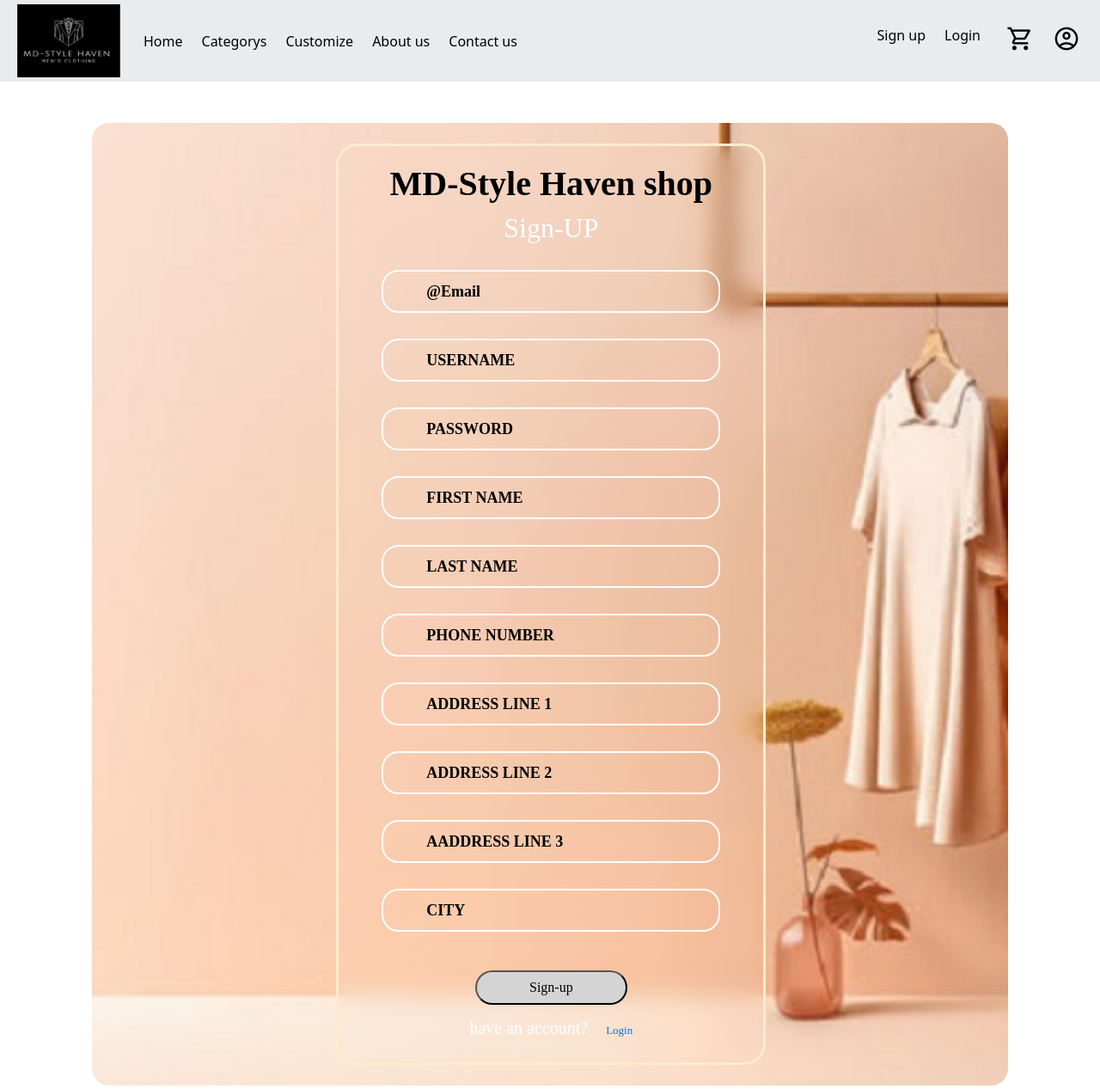
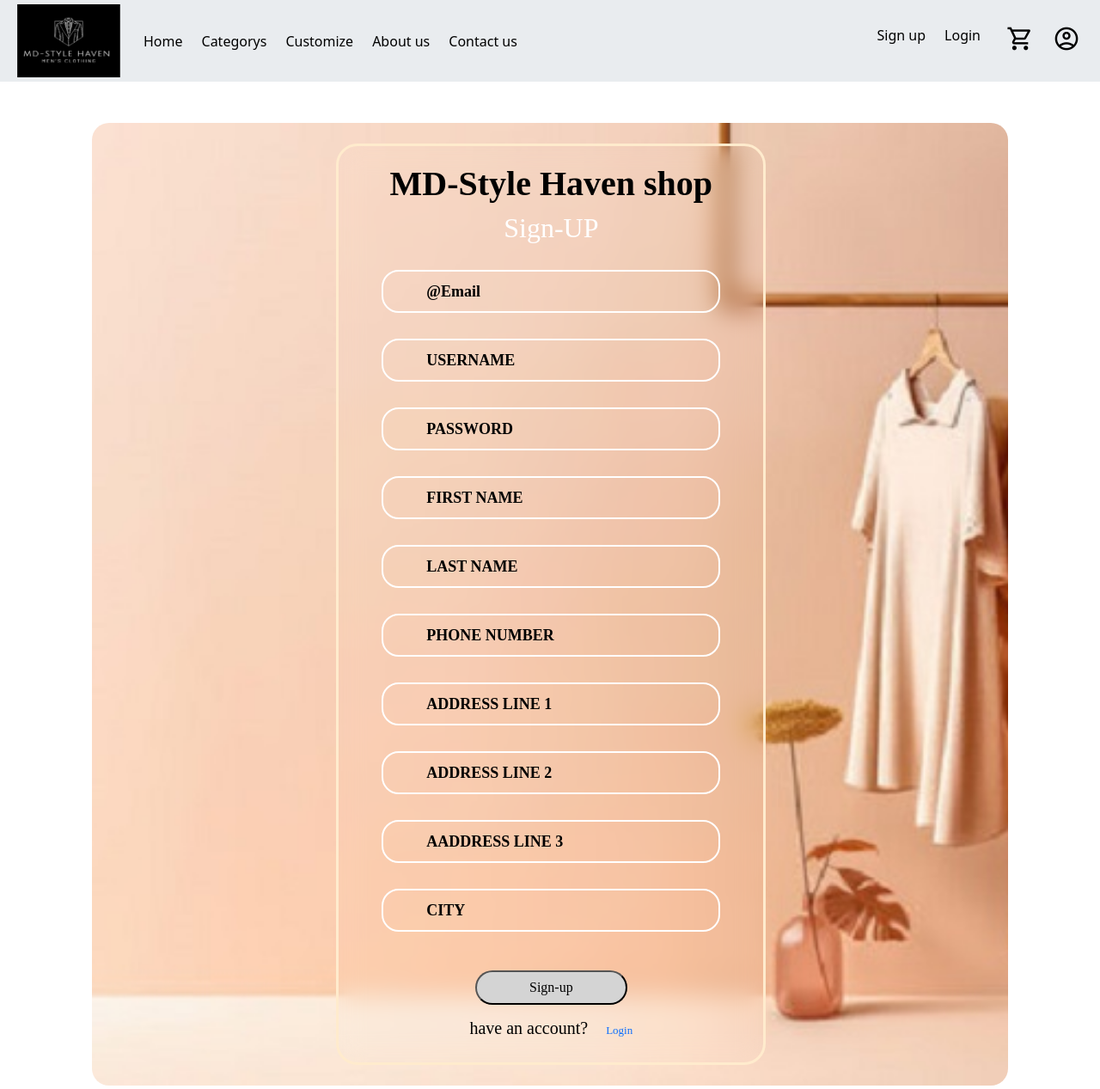
Before and after one commit to Dilakshana-Rupasinghe/MD-style-haven-shop, a PHP site: page /sign-up.php in a window 1280 px wide. Shown: the top 1267 px of the page at 86% size. Run offline with PHP 8.4, Linux system fonts and the light colour scheme.

Commit message:
Update sign-up.css

```diff
--- a/css/sign-up.css
+++ b/css/sign-up.css
@@ -31,7 +31,7 @@ h2 {
 }
 
 .wrapper {
-    color: rgb(255, 255, 255);
+    color: rgb(0, 0, 0);
     border-radius: 25px;
     width: 500px;
     text-align: center;
@@ -67,6 +67,7 @@ h2 {
     border-radius: 20px;
     height: 100%;
     width: 100%;
+    color: black;
     background: transparent;
     font-size: large;
     font-weight: 800;
```
